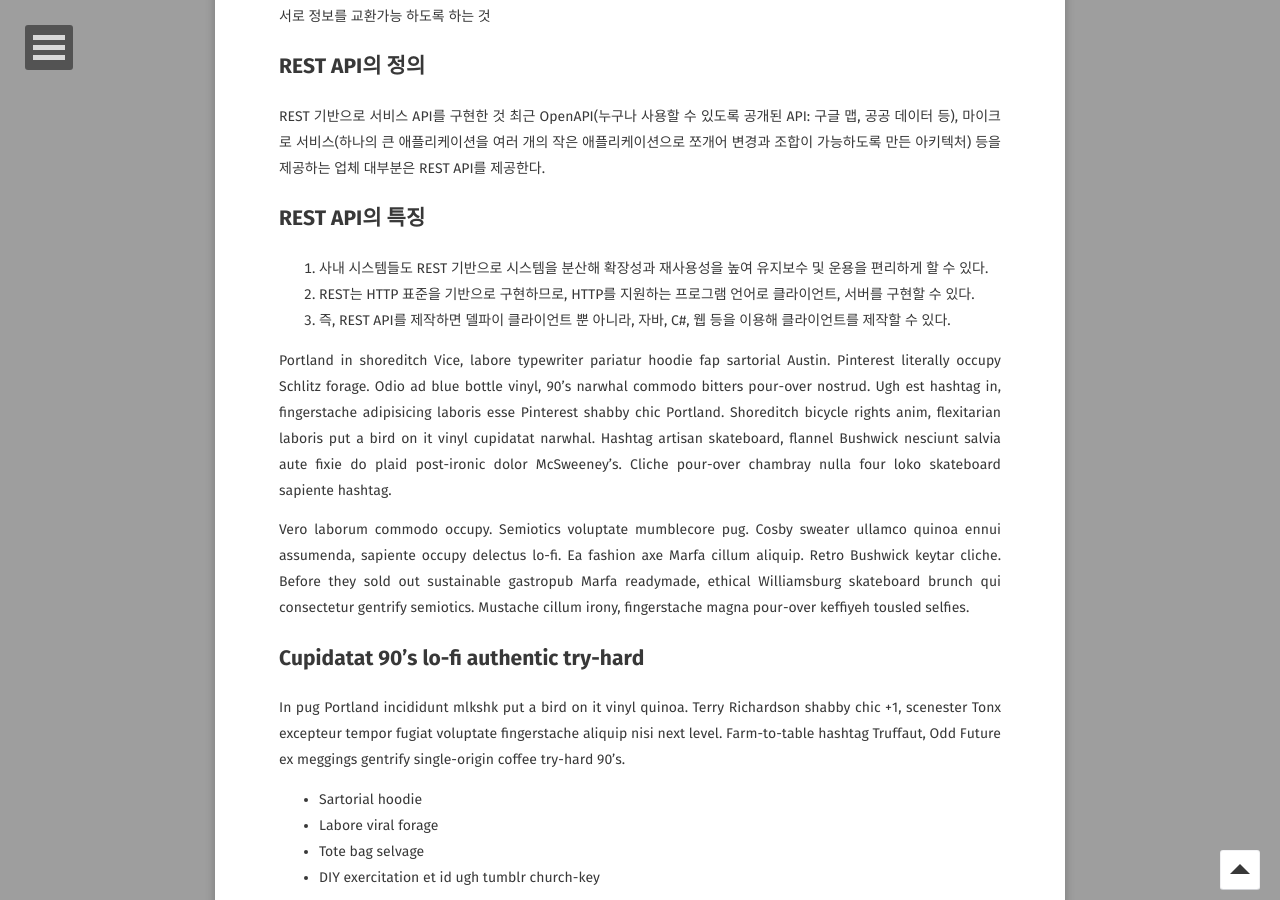
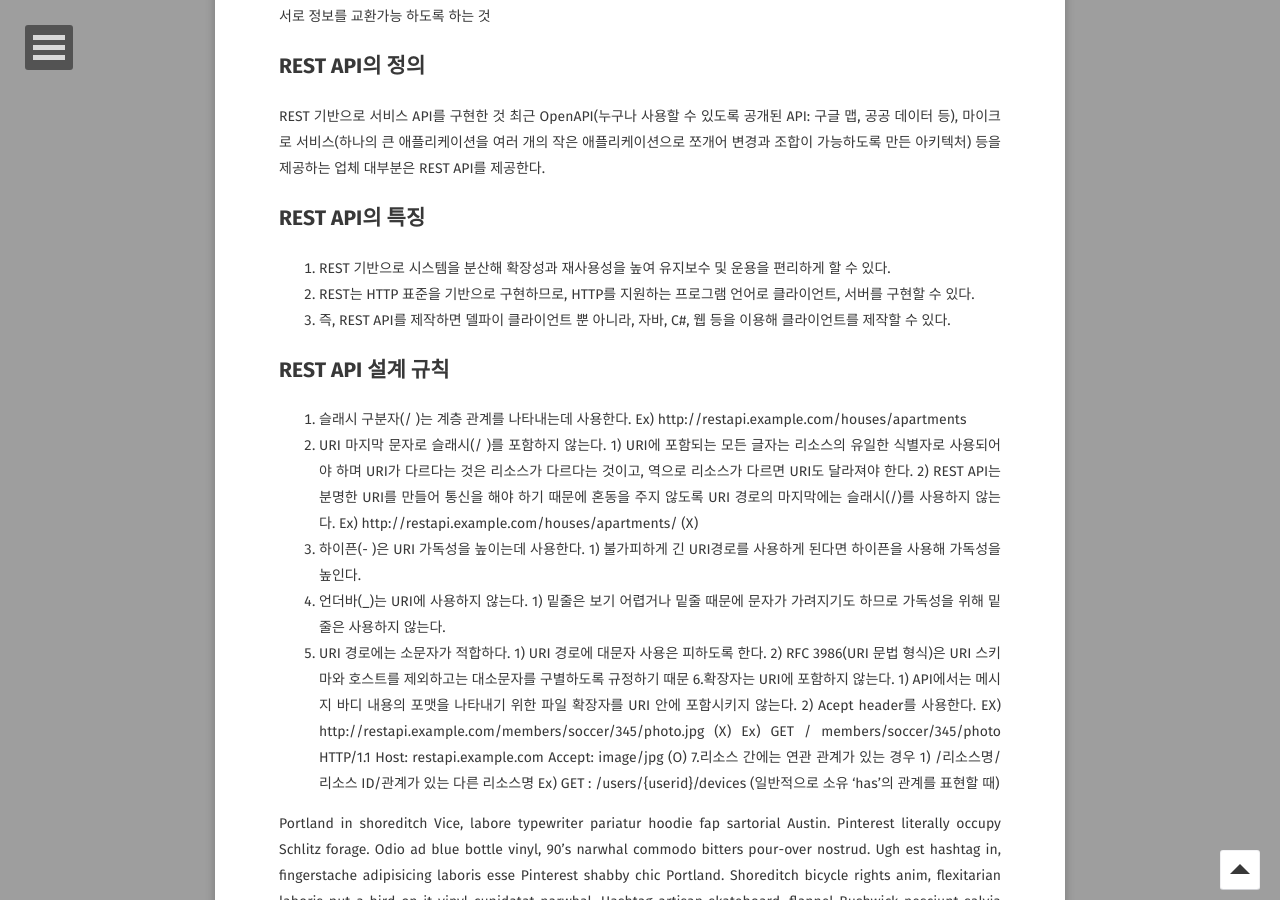
Before and after one commit to GayeonYoon/GayeonYoon.github.io, a Jekyll site: the page built from _posts/2021-07-04-RESTAPI-POST_1.md, in a window 1280 px wide and 900 px high, scrolled down 1814 px. Built offline with Jekyll 4.4.1, drawn with Linux system fonts in a browser that asks for light colours; some web fonts are replaced; comment, search, counter and statistics services are not loaded; some of the changed text lies outside the part shown.

Commit message:
Update 2021-07-04-RESTAPI-POST_1.md

```diff
--- a/_posts/2021-07-04-RESTAPI-POST_1.md
+++ b/_posts/2021-07-04-RESTAPI-POST_1.md
@@ -72,9 +72,39 @@ REST 기반으로 서비스 API를 구현한 것
 최근 OpenAPI(누구나 사용할 수 있도록 공개된 API: 구글 맵, 공공 데이터 등), 마이크로 서비스(하나의 큰 애플리케이션을 여러 개의 작은 애플리케이션으로 쪼개어 변경과 조합이 가능하도록 만든 아키텍처) 등을 제공하는 업체 대부분은 REST API를 제공한다.
 
 ## REST API의 특징 ##
-1. 사내 시스템들도 REST 기반으로 시스템을 분산해 확장성과 재사용성을 높여 유지보수 및 운용을 편리하게 할 수 있다.
+1. REST 기반으로 시스템을 분산해 확장성과 재사용성을 높여 유지보수 및 운용을 편리하게 할 수 있다.
 2. REST는 HTTP 표준을 기반으로 구현하므로, HTTP를 지원하는 프로그램 언어로 클라이언트, 서버를 구현할 수 있다.
 3. 즉, REST API를 제작하면 델파이 클라이언트 뿐 아니라, 자바, C#, 웹 등을 이용해 클라이언트를 제작할 수 있다.
+
+
+## REST API 설계 규칙 ##
+1. 슬래시 구분자(/ )는 계층 관계를 나타내는데 사용한다.
+    Ex) http://restapi.example.com/houses/apartments
+2. URI 마지막 문자로 슬래시(/ )를 포함하지 않는다.
+  1) URI에 포함되는 모든 글자는 리소스의 유일한 식별자로 사용되어야 하며 URI가 다르다는 것은 리소스가 다르다는 것이고, 역으로 리소스가 다르면 URI도 달라져야 한다.
+  2) REST API는 분명한 URI를 만들어 통신을 해야 하기 때문에 혼동을 주지 않도록 URI 경로의 마지막에는 슬래시(/)를 사용하지 않는다.
+    Ex) http://restapi.example.com/houses/apartments/ (X)
+3. 하이픈(- )은 URI 가독성을 높이는데 사용한다.
+  1) 불가피하게 긴 URI경로를 사용하게 된다면 하이픈을 사용해 가독성을 높인다.
+4. 언더바(_)는 URI에 사용하지 않는다.
+  1) 밑줄은 보기 어렵거나 밑줄 때문에 문자가 가려지기도 하므로 가독성을 위해 밑줄은 사용하지 않는다.
+5. URI 경로에는 소문자가 적합하다.
+  1) URI 경로에 대문자 사용은 피하도록 한다.
+  2) RFC 3986(URI 문법 형식)은 URI 스키마와 호스트를 제외하고는 대소문자를 구별하도록 규정하기 때문
+6.확장자는 URI에 포함하지 않는다.
+  1) API에서는 메시지 바디 내용의 포맷을 나타내기 위한 파일 확장자를 URI 안에 포함시키지 않는다.
+  2) Acept header를 사용한다.
+    EX) http://restapi.example.com/members/soccer/345/photo.jpg (X)
+    Ex) GET / members/soccer/345/photo HTTP/1.1 Host: restapi.example.com Accept: image/jpg (O)
+7.리소스 간에는 연관 관계가 있는 경우
+  1) /리소스명/리소스 ID/관계가 있는 다른 리소스명
+    Ex) GET : /users/{userid}/devices (일반적으로 소유 ‘has’의 관계를 표현할 때)
+
+
+
+
+
+
 
 Portland in shoreditch Vice, labore typewriter pariatur hoodie fap sartorial Austin. Pinterest literally occupy Schlitz forage. Odio ad blue bottle vinyl, 90's narwhal commodo bitters pour-over nostrud. Ugh est hashtag in, fingerstache adipisicing laboris esse Pinterest shabby chic Portland. Shoreditch bicycle rights anim, flexitarian laboris put a bird on it vinyl cupidatat narwhal. Hashtag artisan skateboard, flannel Bushwick nesciunt salvia aute fixie do plaid post-ironic dolor McSweeney's. Cliche pour-over chambray nulla four loko skateboard sapiente hashtag.
 
```
